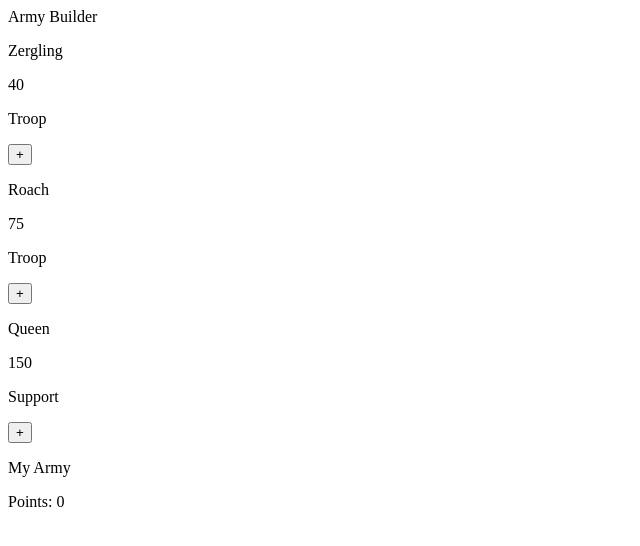
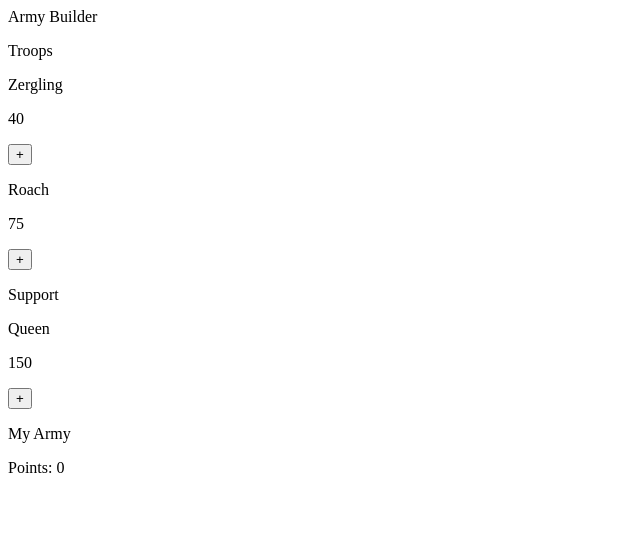
Before and after one commit to 0R91/army-builder, a React (Vite) app: page / in a window 1280 px wide. Shown: the top 546 px of the page, without its empty margins (0-640 px from the left). Built offline with nearby package versions, Linux system fonts and the light colour scheme.

Commit message:
Add unit categories and army selection

```diff
--- a/src/App.tsx
+++ b/src/App.tsx
@@ -1,16 +1,33 @@
 import { useState } from 'react';
 
+type Unit = {
+  id: number;
+  name: string;
+  points: number;
+  category: string;
+};
+
 function App() {
-  const units = [
+  const units: Unit[] = [
     { id: 1, name: 'Zergling', points: 40, category: 'Troop' },
     { id: 2, name: 'Roach', points: 75, category: 'Troop' },
     { id: 3, name: 'Queen', points: 150, category: 'Support' },
   ];
 
-  const [army, setArmy] = useState([]);
+  const troops = units.filter((unit) => unit.category === 'Troop');
 
-  function handleClick(unit) {
+  const supports = units.filter((unit) => unit.category === 'Support');
+
+  const [army, setArmy] = useState<Unit[]>([]);
+
+  function handleClick(unit: Unit) {
     setArmy([...army, unit]);
+  }
+
+  function handleRemove(indexToRemove: number) {
+    const updatedArmy = army.filter((_, index) => index !== indexToRemove);
+
+    setArmy(updatedArmy);
   }
 
   const totalPoints = army.reduce((total, unit) => {
@@ -20,20 +37,31 @@ function App() {
   return (
     <>
       <div>Army Builder</div>
-      {units.map((unit) => (
-        <div key={unit.id}>
-          <p>{unit.name}</p>
-          <p>{unit.points}</p>
-          <p>{unit.category}</p>
-          <button onClick={() => handleClick(unit)}>+</button>
-        </div>
-      ))}
+      <div>
+        <p>Troops</p>
+        {troops.map((trooper) => (
+          <div key={trooper.id}>
+            <p>{trooper.name}</p>
+            <p>{trooper.points}</p>
+            <button onClick={() => handleClick(trooper)}>+</button>
+          </div>
+        ))}
 
+        <p>Support</p>
+        {supports.map((support) => (
+          <div key={support.id}>
+            <p>{support.name}</p>
+            <p>{support.points}</p>
+            <button onClick={() => handleClick(support)}>+</button>
+          </div>
+        ))}
+      </div>
       <div>
         <p>My Army</p>
         {army.map((unit, index) => (
           <div key={index}>
             <p>{unit.name}</p>
+            <button onClick={() => handleRemove(index)}>-</button>
           </div>
         ))}
         <p>Points: {totalPoints}</p>
```
